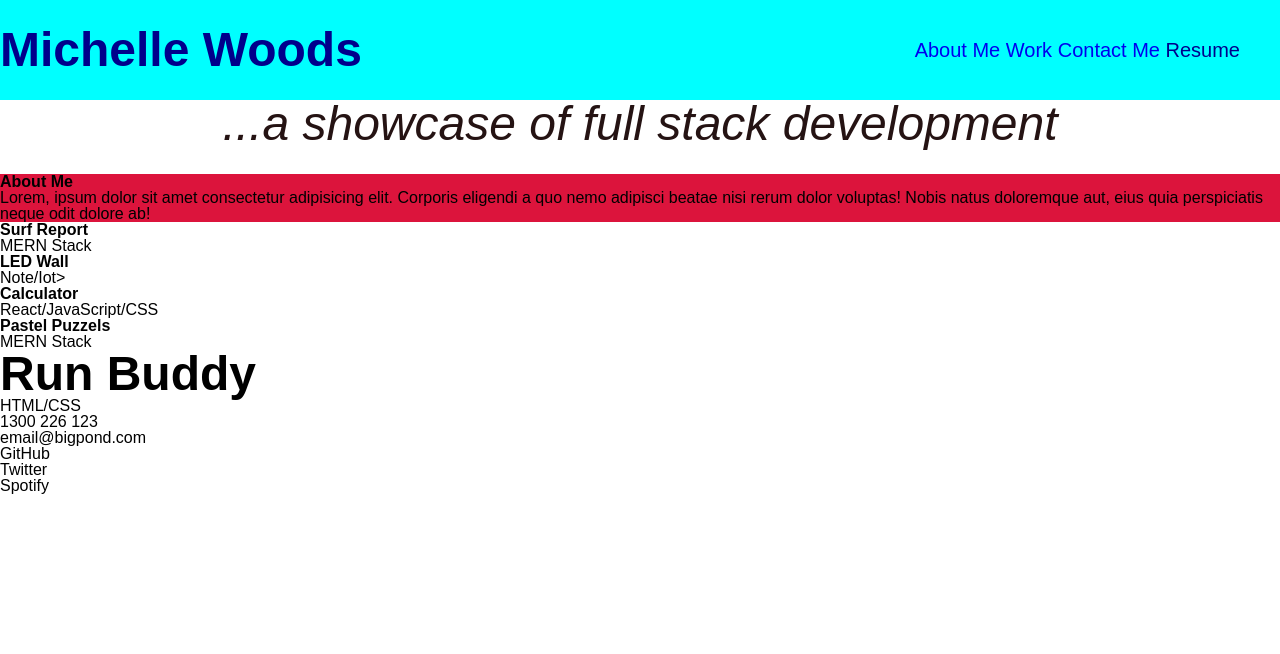
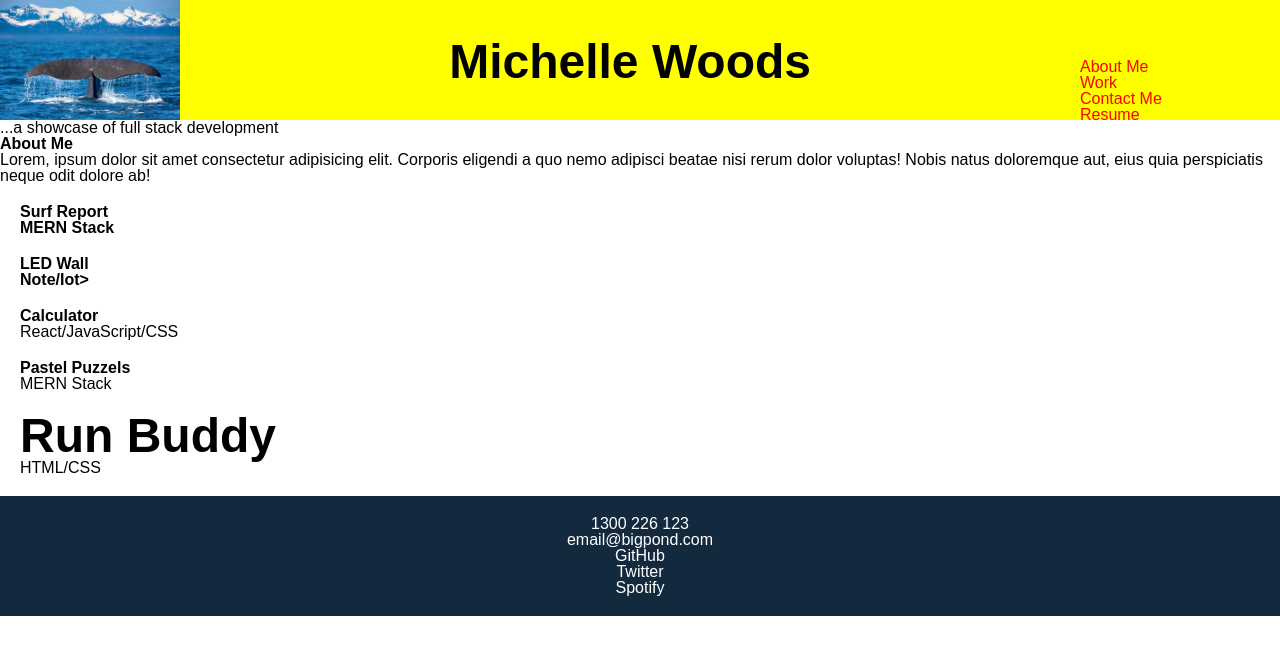
Before and after one commit to michelledwoods1/Portfolio, a plain HTML site: page index.html in a window 1280 px wide. Drawn offline with Linux system fonts and the light colour scheme.

Commit message:
update header image

```diff
--- a/index.html
+++ b/index.html
@@ -11,13 +11,16 @@
 <body>
     <header>
          <h1>Michelle Woods</h1>
+         <div>
+             <img src="./subtitle.jpg" alt="current image of Michelle Woods">
+            </div>
          <!-- navigation list -->
          <nav>
              <ul>
                 <li> <a href="#aboutme">About Me</a></li>
                 <li> <a href="#work">Work</a></li>
                 <li> <a href="#contactme">Contact Me</a></li>
-                <li> <a href="#"></a>Resume</li>
+                <li> <a href="./images/minorworks1.jpg">Resume</a></li>
             </ul>
         </nav>
     </header>
@@ -28,7 +31,7 @@
 
     <main class="content">
         <!-- about me -->
-        <section id="aboutme" class="box">
+        <section id="aboutme" class="box1">
             <h2>About Me</h2>
             <p>Lorem, ipsum dolor sit amet consectetur adipisicing elit. Corporis eligendi a quo nemo adipisci beatae nisi rerum dolor voluptas! Nobis natus doloremque aut, eius quia perspiciatis neque odit dolore ab!</p>
         </section>
@@ -38,12 +41,12 @@
 
             <article id="major" class="box">
                 <h2>Surf Report</h2>
-                <p>MERN Stack</p>
+                <h3>MERN Stack</h3>
             </article>
 
             <article id="minor1" class="box">
                 <h2>LED Wall</h2>
-                <p>Note/Iot></p>
+                <h3>Note/Iot></h3>
             </article>
 
             <article id="minor2" class="box">
@@ -63,7 +66,9 @@
         </section>
 
         <!-- contact -->
-        <section>
+
+    </main>
+    <footer>
         <ul>
             <li><a href="#"></a>1300 226 123</li>
             <li><a href=""></a>email@bigpond.com</li>
@@ -71,7 +76,6 @@
             <li><a href=""></a>Twitter</li>
             <li><a href=""></a>Spotify</li>
         </ul>
-        </section>
-    </main>
+    </footer>
 </body>
 </html>
--- a/style.css
+++ b/style.css
@@ -1,106 +1,125 @@
-* {
+/* * {
     box-sizing: border-box;
-}
-header {
+  } */
+
+  body {
+    font-family: Arial;
+    margin: 0;
+  }
+
+  header {
     display: flex;
     flex-wrap: wrap;
-    justify-content: space-between;
-    /* padding: 15px; */
-    background-color:cyan;
-    color:darkblue;
-    font-size: 48px;
-    align-items: center;
+    justify-content:space-between;
+    /* align-items: right; */
+    /* padding: 40px; */
+    background:yellow;
+    /* margin:0; */
+    height: 120px;
     }
 
-nav {
-    display: flex;
-    justify-content: space-between;
-    text-align: right;
-    font-size: 20px;
-    }
-.box {
-    width: 100%;
-
-}
-
-header ul{
-    display: flex;
-flex-wrap: wrap;
-flex-direction: row;
-display:inline-block;
-padding: 40px;
-}
-
-header ul li {
-    display:inline-block;
-}
-
-.main-header li {
-    padding: 20px;
-}
-h2 {
-    display: flex;
-    flex-flow: column wrap;
-    justify-content: flex-start;
-}
-
-div {
-    width: 50%;
+  img {
+    /* max-width: 100%; */
+    height: 120px;
 }
 
 h1 {
+    order: 2;
+    align-self: center;
     font-size: 48px;
-}
-
-
-.subtitle {
-    display: flex;
-    justify-content: center;
-    background-image: url();
 
 }
-.subtitle p {
-    font-style: italic;
-    font-size: 48px;
-    color: rgb(37, 19, 19);
-}
-main {
+  /*
+  What happens when we set the display property to flex?
+  The flex container becomes flexible
+  */
+  nav {
+    display: flex;
+    color:white;
+    align-self: flex-end;
+    flex-wrap: wrap;
+    order: 2
+  }
+  nav ul {
+
+  }
+
+  nav a {
+    display: flex;
+    flex-direction: row;
+    width: 200px;
+    color: red;
+    /* padding: 14px 20px; */
+    text-decoration: none;
+    /* text-align: center; */
+  }
+
+  header nav li {
+      display: flex;
+      justify-content: space-between;
+      flex-direction: ;
+  }
+  /*
+  What is the flex-wrap property?
+  It specifies whether the flex items should wrap or not
+  */
+  main {
     display: flex;
     flex-wrap: wrap;
-    margin-top: 2%;
-    width: 100%;
-}
-.work {
+  }
+
+  footer {
+    padding: 20px;
+    text-align: center;
+    background: #13293d;
+    color: #fff;
+  }
+
+  /*
+  What does the justify-content property do?
+  It is used to align the flex items; in our case, the product cards
+  */
+  .work {
+    flex: 4;
+    background-color: #fff;
+    padding: 20px;
     display: flex;
     flex-wrap: wrap;
-}
-#aboutme {
-    display:flex;
-    flex-wrap: wrap;
+    justify-content: center;
+  }
 
-    background-color: crimson;
-    background-image:url("subtitle.jpg") ;
+  /*
+  What is the flex property a shorthand property for?
+  It is a shorthand property for the flex-grow, flex-shrink, and flex-basis properties
+  What is it doing here?
+  We are making the product card not growable, not shrinkable, and with an initial length of 400px
+  */
+  .box {
+    width: 100%;
+    border-style:none
+    border-width: 1px;
+    border-radius: 10px;
+    padding: 10px;
+    flex: 0 0 400px;
+  }
 
-}
+  main .card header {
+    padding: 20px;
+  }
 
-#majorworks {
-    background-color: darkolivegreen;
-}
+ .card img {
+    width: 100%;
+  }
 
-#minorworks1 {
-    background-image: url("./Images/mainwork.jpg");
-    width: 50%;
-}
-
-#minorworks2 {
-    background-color:bisque;
-    width: 50%;
-}
-#minorworks3 {
-    background-color:coral;
-    width: 50%;
-}
-#minorworks4 {
-    background-color:darkgrey;
-    width: 50%;
-}
+  /*
+  What does the flex-direction property define?
+  It defines in which direction the container wants to stack the flex items
+  What is it doing here?
+  We are telling the main body and navbar to stack vertically in a column
+  */
+  /* @media screen and (max-width: 768px) {
+    main,
+    nav {
+      flex-direction: column;
+    } */
+  }
```
Also changed, not shown: reset.css (line endings or trailing spaces), subtitle.jpg (renamed from Images/subtitle.jpg). Lines whose indentation alone changed are shown as unchanged.
